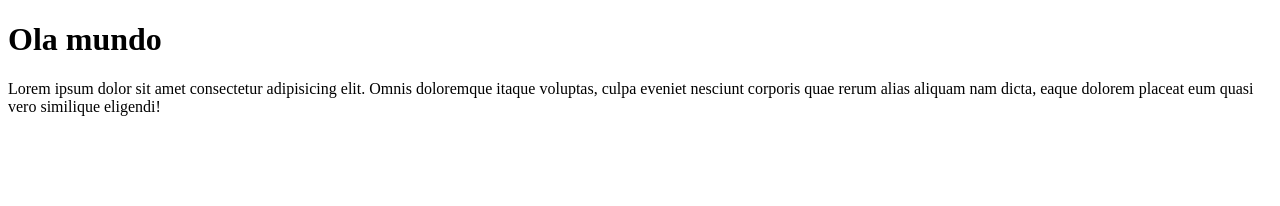
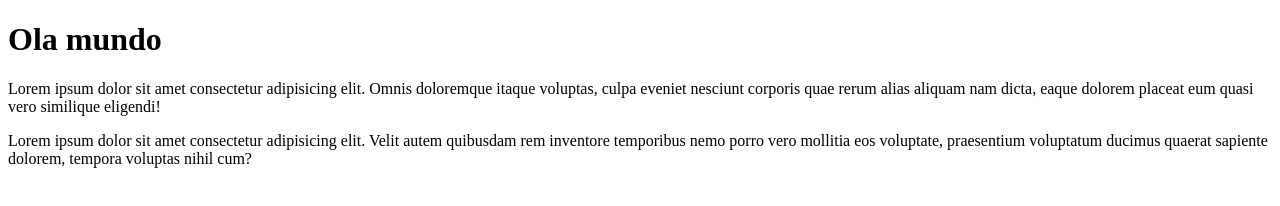
Before and after one commit to Debroivini/ola-mundo, a plain HTML site: page site-exemplo/index.html/index.html in a window 1280 px wide. Drawn offline with Linux system fonts and the light colour scheme.

Commit message:
adiciobei um paragrafo

```diff
--- a/site-exemplo/index.html/index.html
+++ b/site-exemplo/index.html/index.html
@@ -8,6 +8,6 @@
 <body>
     <h1>Ola mundo</h1>
     <p>Lorem ipsum dolor sit amet consectetur adipisicing elit. Omnis doloremque itaque voluptas, culpa eveniet nesciunt corporis quae rerum alias aliquam nam dicta, eaque dolorem placeat eum quasi vero similique eligendi!</p>
-
+    <p>Lorem ipsum dolor sit amet consectetur adipisicing elit. Velit autem quibusdam rem inventore temporibus nemo porro vero mollitia eos voluptate, praesentium voluptatum ducimus quaerat sapiente dolorem, tempora voluptas nihil cum?</p>
 </body>
 </html>
```
